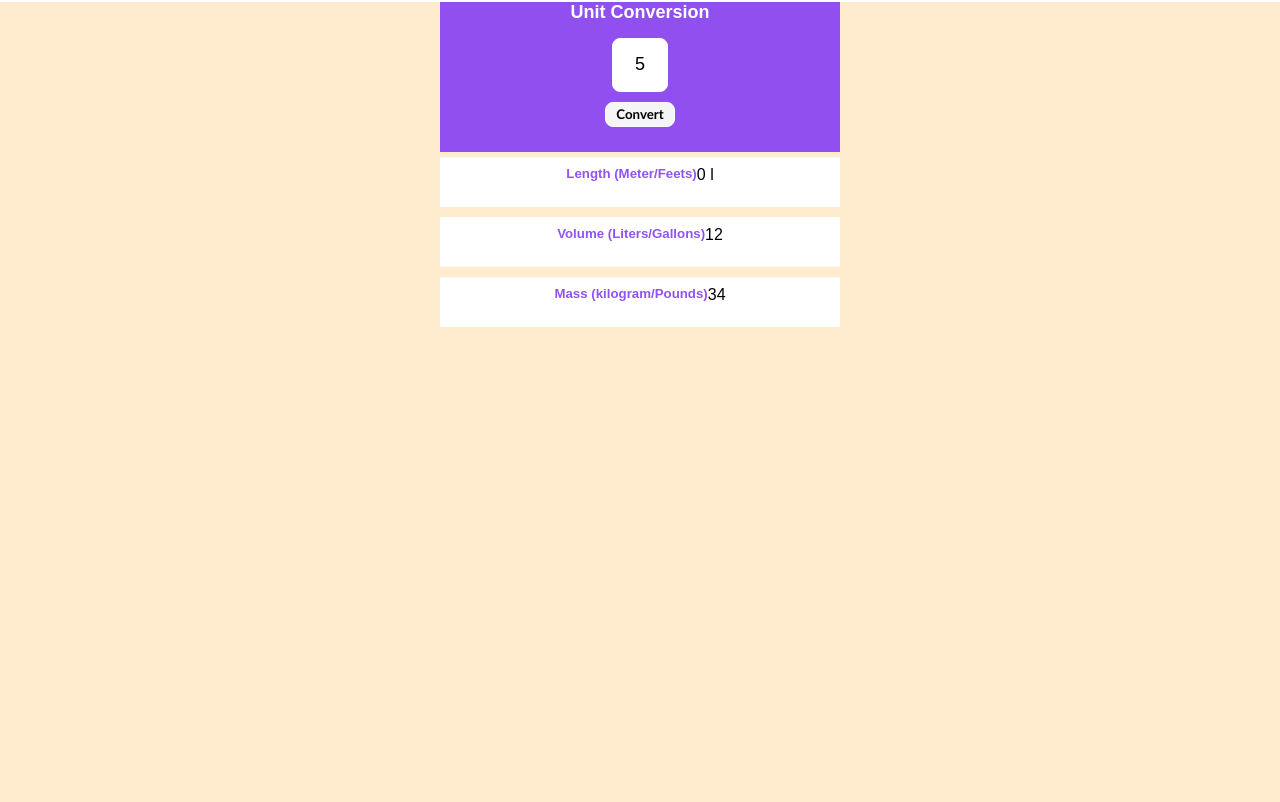
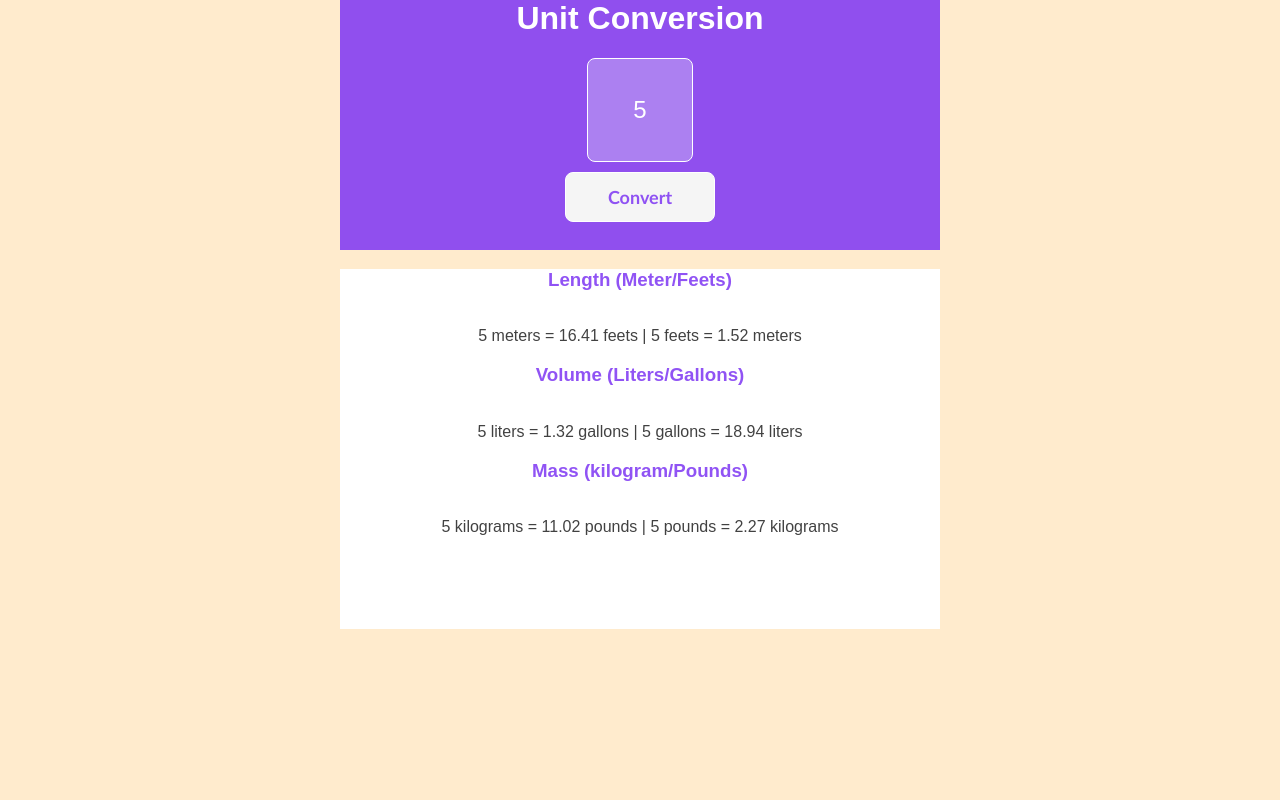
Before and after one commit to Areebey/Unit-Conversion-App, a plain HTML site: page index.html in a window 1280 px wide. Both pictures are taken after typing "5" into the empty fields and a click on the button "Convert". Drawn offline with Linux system fonts and the light colour scheme.

Commit message:
final commit

```diff
--- a/index.html
+++ b/index.html
@@ -10,30 +10,30 @@
 <body>
     <div class="container">
         <div class="head">
-            <h2 class="h2-head">Unit Conversion</h2>
-            <!-- <p>Input Value</p> -->
-            <!-- <div id="field"></div> -->
-            <input type="number" name="convert" id="field" >
-            <button class="shake-top" id="convert-btn">Convert</button>
+            <h1 class="h1-head">Unit Conversion</h1>
+            <input type="number"
+                   name="convert"
+                   placeholder="EnterNum"
+                   id="field" >
+            <button class="shake-top" id="convert-btn" onclick="convertUnits()">Convert</button>
         </div>
 
-            <div class="main">
+
              <div class="conversions">
                 <div class="unit">
-                    <h5>Length (Meter/Feets)</h5><br>
-                    <p>0 l</p>
+                    <h3>Length (Meter/Feets)</h3><br>
+                    <p id="meter-feet"></p>
                 </div>
                 <div class="unit">
-                    <h5>Volume (Liters/Gallons)</h5><br>
-                    <p>12</p>
+                    <h3>Volume (Liters/Gallons)</h3><br>
+                    <p id="liter-gallon"></p>
                 </div>
                 <div class="unit">
-                    <h5>Mass (kilogram/Pounds)</h5><br>
-                    <p>34</p>
+                    <h3>Mass (kilogram/Pounds)</h3><br>
+                    <p id="kilogram-pound"></p>
                 </div>
+         </div>
 
-        </div>
-         </div>
     </div>
 
     <script src="script.js"></script>
--- a/script.js
+++ b/script.js
@@ -5,60 +5,25 @@
 */
 
 const convertEl=document.getElementById("convert-btn")
-let inputEl=document.getElementById("field")
 
-convertEl.addEventListener("click",function(){
-    console.log("Button click")
-inputEl=document.getElementById("field").value
-    inputEl.textContent = 22;
-})
+function convertUnits(){
+
+let inputEl=document.getElementById("field").value
 
 
-// ----------------------------------------------------------
-(() => {
-    let inputText = document.getElementById('text');
-    let submitBtn = document.getElementById('submit');
-    let triggerJSBtn = document.getElementById('button');
+    let result1=parseFloat(inputEl*3.281).toFixed(2);
+    let result01=parseFloat(inputEl/3.281).toFixed(2)
+    document.getElementById("meter-feet").innerHTML=inputEl+" meters"+" = "+result1+
+    " feets"+" | "+inputEl+" feets"+" = "+result01+" meters";
 
-    submitBtn.addEventListener('click', (event) => {
-        event.preventDefault(); // just prevent form submitted.
-    });
+    let result2=parseFloat(inputEl*0.264).toFixed(2);
+    let result02=parseFloat(inputEl/0.264).toFixed(2);
+    document.getElementById("liter-gallon").innerHTML=inputEl+" liters"+" = "+result2+
+    " gallons"+" | "+inputEl+" gallons"+" = "+result02+" liters";
 
-    triggerJSBtn.addEventListener('click', (event) => {
-        const thisTarget = event.target;
-        event.preventDefault();
-        inputText.value = thisTarget.innerText;
-        inputText.dispatchEvent(new Event('input'));
-        inputText.dispatchEvent(new Event('change'));
-    });
+    let result3=parseFloat(inputEl*2.204).toFixed(2);
+    let result03=parseFloat(inputEl/2.204).toFixed(2);
+    document.getElementById("kilogram-pound").innerHTML=inputEl+" kilograms"+" = "+result3+
+    " pounds"+" | "+inputEl+" pounds"+" = "+result03+" kilograms";
 
-    inputText.addEventListener('beforeinput', (event) => {
-        const thisTarget = event.target;
-        console.log('beforeinput event. (%s)', thisTarget.value);
-    });
-
-    inputText.addEventListener('input', (event) => {
-        const thisTarget = event.target;
-        console.log('input event. (%s)', thisTarget.value);
-    });
-
-    inputText.addEventListener('change', (event) => {
-        const thisTarget = event.target;
-        console.log('change event. (%s)', thisTarget.value);
-    });
-
-    inputText.addEventListener('cut', (event) => {
-        const thisTarget = event.target;
-        console.log('cut event. (%s)', thisTarget.value);
-    });
-
-    inputText.addEventListener('copy', (event) => {
-        const thisTarget = event.target;
-        console.log('copy event. (%s)', thisTarget.value);
-    });
-
-    inputText.addEventListener('paste', (event) => {
-        const thisTarget = event.target;
-        console.log('paste event. (%s)', thisTarget.value);
-    });
-})();
+}
--- a/style.css
+++ b/style.css
@@ -9,33 +9,33 @@ body{
     height: 100vh;
     background-color:blanchedalmond;
 }
-.h2-head{
+
+.head{
     margin-top: 0px;
     padding: 0px;
-    font-weight: bold;
-    font-size:large;
-    padding: 0;
-}
-
-.head{
-    margin-top: 2px;
-    padding: 0px;
-    height: 150px;
-    width: 400px;
+    height: 250px;
+    width: 600px;
     display: block;
     margin-left: auto;
     margin-right: auto;
     background-color: #813bf3e0;
     color: white;
 }
+.h1-head{
+  margin-top: 0px;
+  padding: 0px;
+  font-weight: bold;
+}
+
 input::-webkit-outer-spin-button,
 input::-webkit-inner-spin-button {
   -webkit-appearance: none;
   margin: 0;
 }
+
 #field{
-    width: 50px;
-    height: 50px;
+    width: 100px;
+    height: 100px;
     border: 1px solid white;
     margin-left: auto;
     margin-right: auto;
@@ -43,23 +43,28 @@ input::-webkit-inner-spin-button {
     text-align: center;
     text-decoration: none;
     outline: none;
-    font-size: large;
+    font-size: x-large;
     display: flex;
     justify-content: center;
     align-items: center;
+    background-color: #b894f3b6;
+    color: white;
 }
+
 #convert-btn{
     margin-top: 10px;
     background-color: whitesmoke;
     border: 1px solid white;
     cursor: pointer;
-    width: 70px;
-    height: 25px;
+    width: 150px;
+    height: 50px;
     border-radius: 8px;
     text-align: center;
     font-weight: bold;
     font-family: 'Gill Sans', 'Gill Sans MT', Calibri, 'Trebuchet MS', sans-serif;
-}
+    font-size: large;
+    color: #813bf3e0;
+  }
 .shake-top:hover {
 	-webkit-animation: shake-top 0.8s cubic-bezier(0.455, 0.030, 0.515, 0.955) both;
 	        animation: shake-top 0.8s cubic-bezier(0.455, 0.030, 0.515, 0.955) both;
@@ -133,28 +138,17 @@ input::-webkit-inner-spin-button {
     }
   }
 
-.unit{
+  .conversions{
     background-color: white;
-    margin-top: 5px;
-    height: 50px;
-    width: 400px;
+    height: 360px;
+    width: 600px;
     margin-left: auto;
     margin-right: auto;
-    box-sizing: border-box;
-    display: flex;
-    justify-content: center;
-    align-items: center;
-    margin-bottom: 10px;
+    text-align: center;
+    color: #813bf3e0;
+  }
+p{
+  margin-top: 0;
+  color: rgba(0, 0, 0, 0.747);
+  margin-bottom: 10px;
 }
-
-h5{
-    margin-top: 5px;
-    color:#813bf3e0;
-    /* margin-bottom: 2px; */
-    display: block;
-}
-p{
-    margin-top: 2px;
-    /* width: ; */
-    text-align: center;
-}
```
